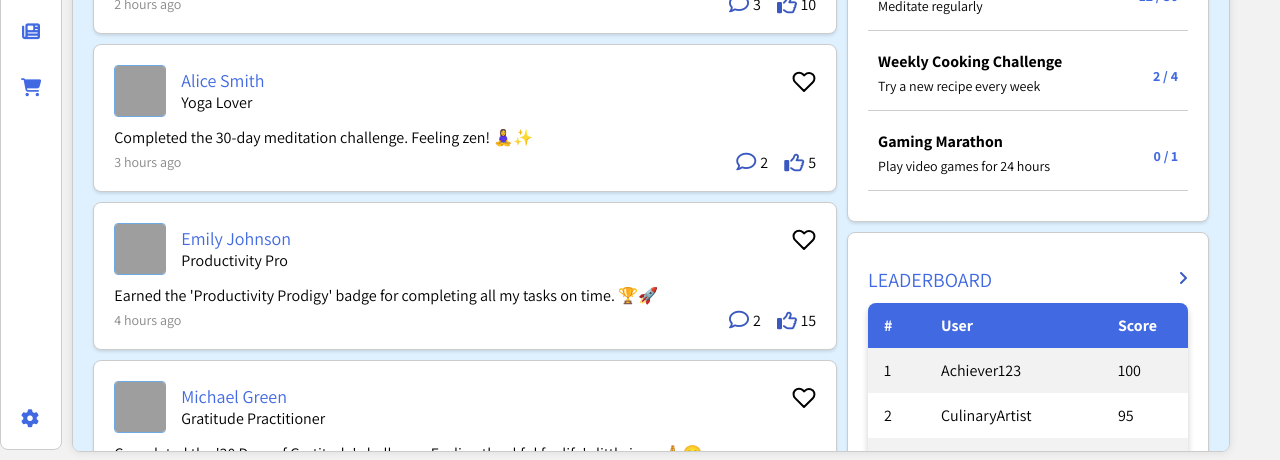
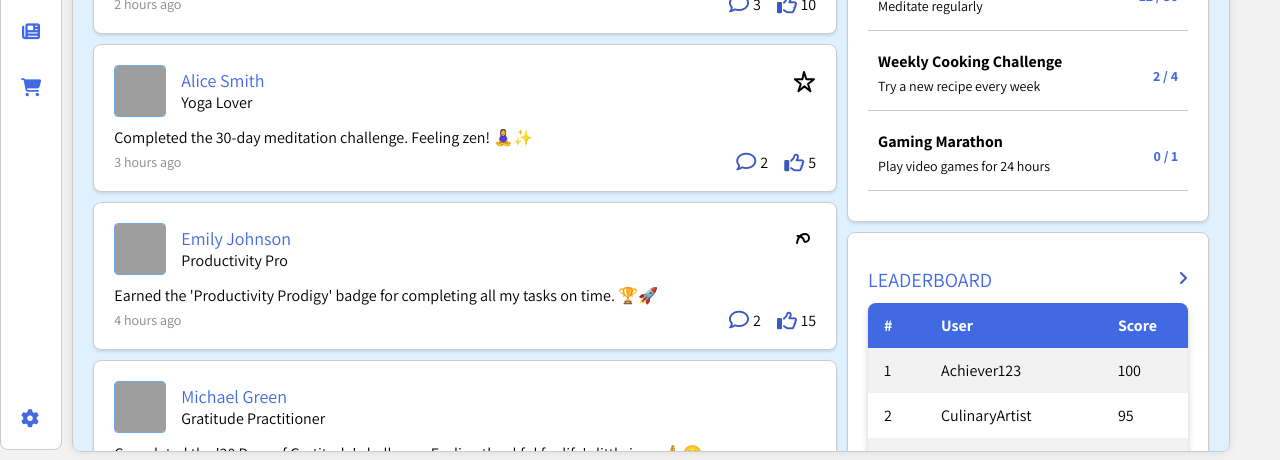
Before and after one commit to joseph-johnson27001/habits_tracker, a Vue app: page / in a window 1280 px wide. Shown: the part 356-816 px from the top of the page. Built offline with nearby package versions, Linux system fonts and the light colour scheme; grey boxes are pictures that could not be loaded.

Commit message:
Loading different icons based on index

```diff
--- a/src/components/NewsFeed/BadgeIcons.vue
+++ b/src/components/NewsFeed/BadgeIcons.vue
@@ -1,8 +1,8 @@
 <!-- BadgeIcons.vue -->
 <template>
   <div>
-    <!-- Your SVGs go here -->
     <svg
+      v-if="svgData[index]"
       xmlns="http://www.w3.org/2000/svg"
       viewBox="0 0 24 24"
       fill="none"
@@ -10,18 +10,40 @@
       stroke-width="2"
       stroke-linecap="round"
       stroke-linejoin="round"
-      class="feather feather-heart"
+      :class="`feather ${svgData[index].iconClass}`"
     >
-      <path
-        d="M20.84 4.61a5.5 5.5 0 0 0-7.78 0L12 5.39l-1.06-1.06a5.5 5.5 0 0 0-7.78 7.78L12 21l8.84-8.83a5.5 5.5 0 0 0 0-7.78z"
-      ></path>
+      <path :d="svgData[index].path"></path>
     </svg>
-    <!-- Add more SVGs as needed -->
   </div>
 </template>
 
 <script>
 export default {
   name: "BadgeIcons",
+  props: {
+    index: {
+      type: Number,
+      required: true,
+    },
+  },
+  data() {
+    return {
+      svgData: [
+        {
+          iconClass: "feather-heart",
+          path: "M20.84 4.61a5.5 5.5 0 0 0-7.78 0L12 5.39l-1.06-1.06a5.5 5.5 0 0 0-7.78 7.78L12 21l8.84-8.83a5.5 5.5 0 0 0 0-7.78z",
+        },
+        {
+          iconClass: "feather-star",
+          path: "M12 2l2.4 7.2h7.6l-6 4.8 2.4 7.2-6-4.8-6 4.8 2.4-7.2-6-4.8h7.6z",
+        },
+        {
+          iconClass: "feather-gift",
+          path: "M5 15s1-9 8-9a4 4 0 0 1 0 8 4 4 0 0 1-1.5-3s-2-3-6-3",
+        },
+        // Add more SVG data objects as needed
+      ],
+    };
+  },
 };
 </script>
--- a/src/components/NewsFeed/NewsFeed.vue
+++ b/src/components/NewsFeed/NewsFeed.vue
@@ -35,7 +35,7 @@
             </div>
           </div>
         </div>
-        <BadgeIcons class="badge-icon" />
+        <BadgeIcons :index="index" class="badge-icon" />
       </div>
       <div class="content">{{ item.content }}</div>
       <div class="timestamp-container">
```
